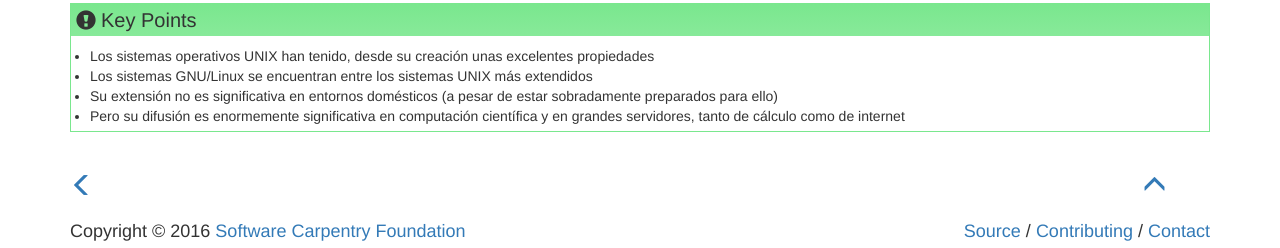
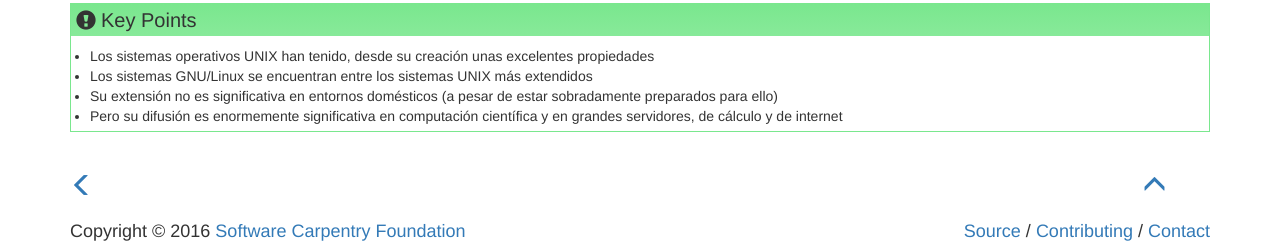
Before and after one commit to rrgalvan/libresoftmat, a Jekyll site: the page built from _episodes/02-gnu-linux.md, in a window 1280 px wide and 900 px high, scrolled down 1591 px. Shown: the part 649-897 px from the top of the window. Built offline with Jekyll 4.4.1, drawn with Linux system fonts in a browser that asks for light colours.

Commit message:
Cambio tonto

```diff
--- a/_episodes/02-gnu-linux.md
+++ b/_episodes/02-gnu-linux.md
@@ -15,7 +15,7 @@ keypoints:
 - Los sistemas operativos UNIX han tenido, desde su creación unas excelentes propiedades
 - Los sistemas GNU/Linux se encuentran entre los sistemas UNIX más extendidos
 - Su extensión no es significativa en entornos domésticos (a pesar de estar sobradamente preparados para ello)
-- Pero su difusión es enormemente significativa en computación científica y en grandes servidores, tanto de cálculo como de internet
+- Pero su difusión es enormemente significativa en computación científica y en grandes servidores, de cálculo y de internet
 ---
 
 ## Sistemas operativos
```
